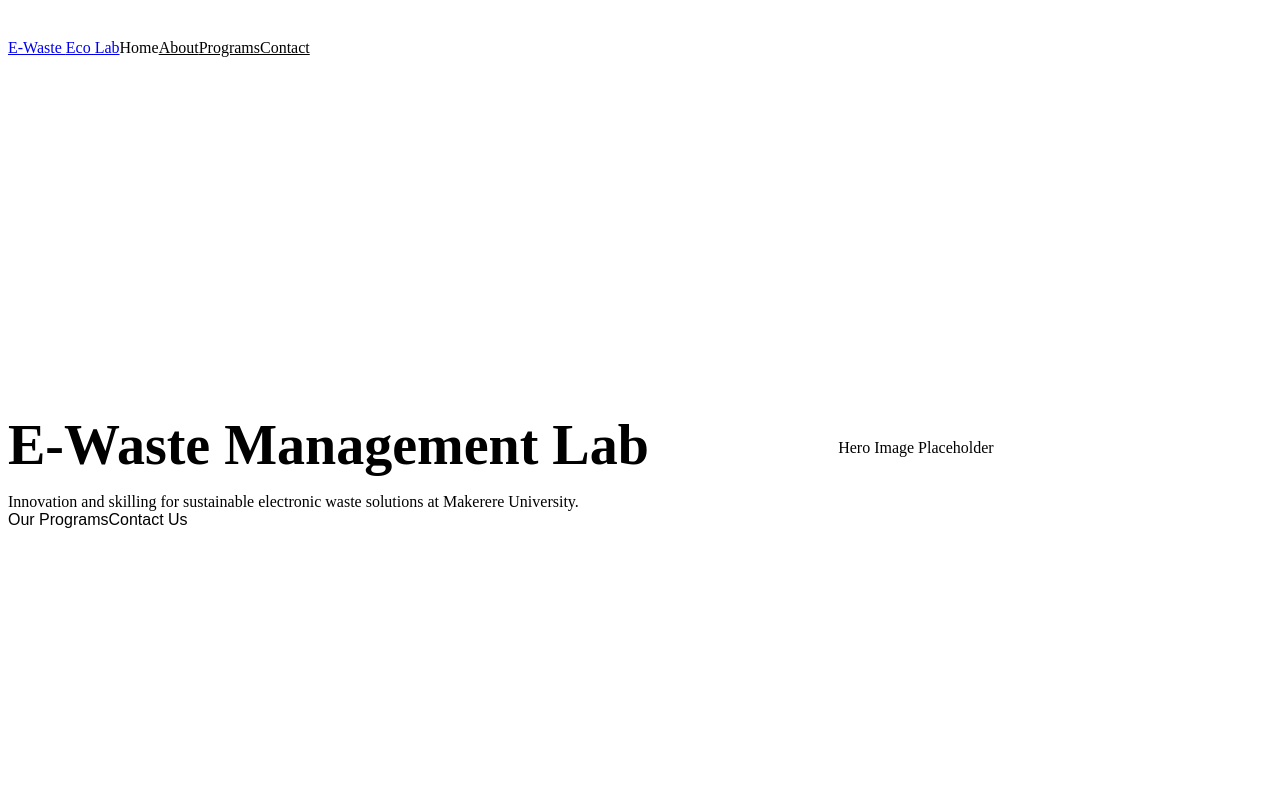
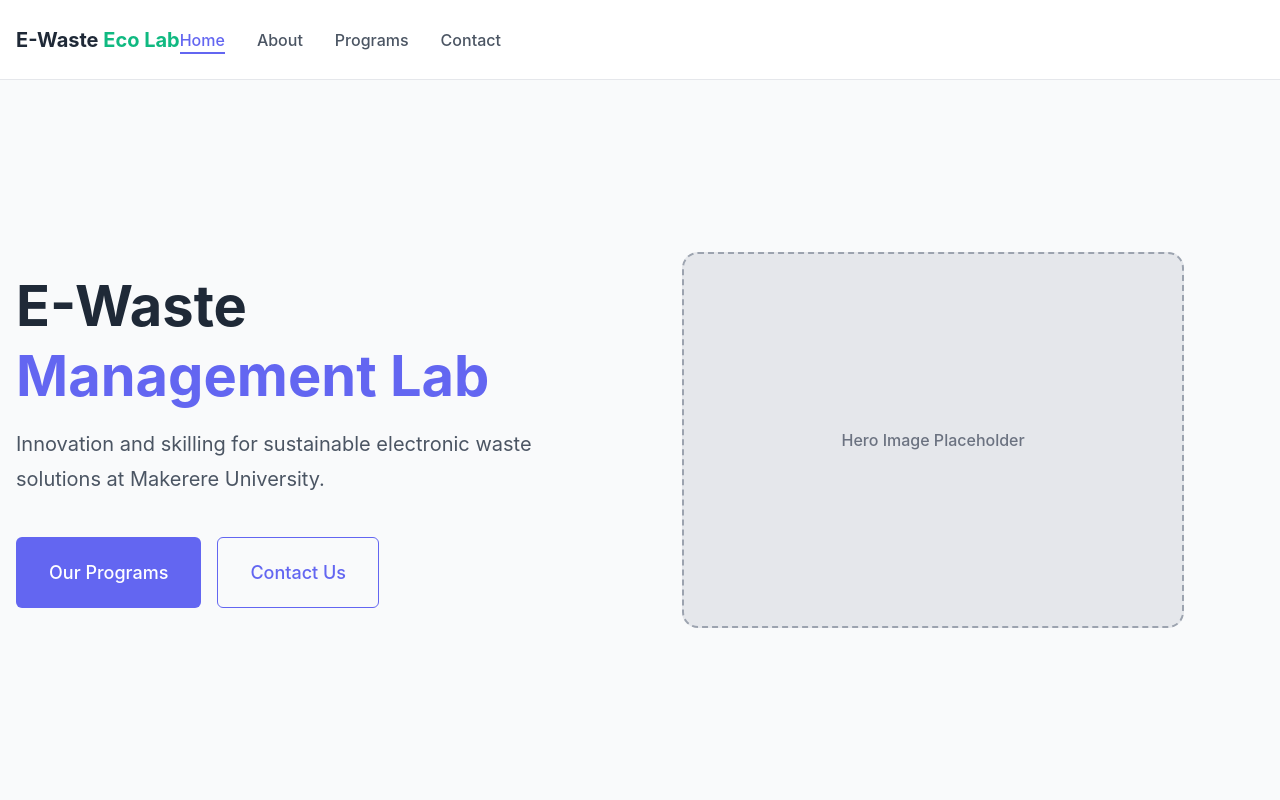
Before and after one commit to Ewaste-Management-Lab/landing-website, an Angular app in the folder ng_src/: page / in a window 1280 px wide. Shown: the top 800 px of the page. Built offline with nearby package versions, Linux system fonts and the light colour scheme.

Commit message:
fix: import global styles and variables in main stylesheet #21

```diff
--- a/ng_src/src/styles.css
+++ b/ng_src/src/styles.css
@@ -1 +1,3 @@
 /* You can add global styles to this file, and also import other style files */
+@import './app/styles/variables.css';
+@import './app/styles/global.css';
```
Also changed, not shown: 1 other file (tests, documents, lock files or other folders).
